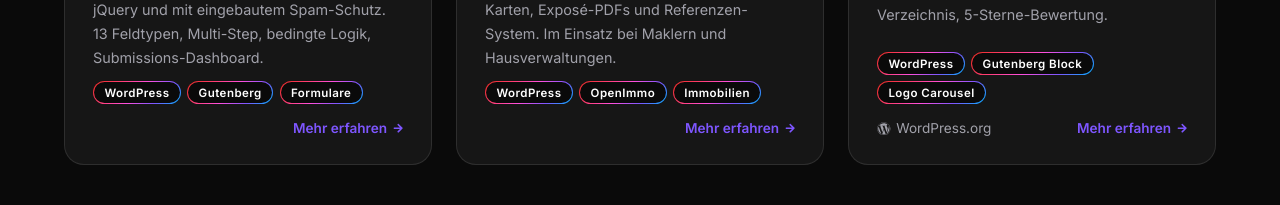
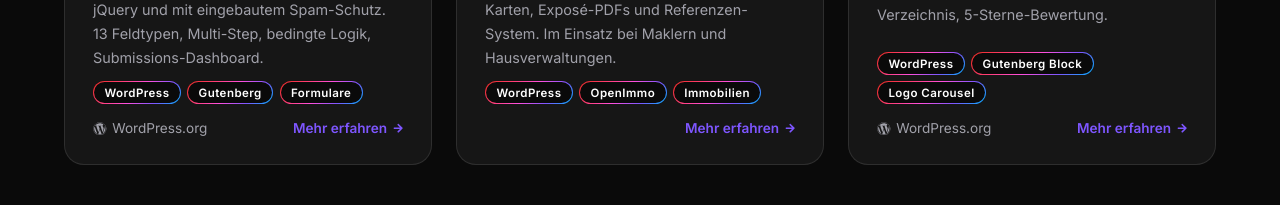
Before and after one commit to dennisbuchwald/dennisbuchwald-de, a Next.js app: page / in a window 1280 px wide. Shown: the part 1920-2125 px from the top of the page. Built offline with nearby package versions, Linux system fonts and the light colour scheme.

Commit message:
fix: add WordPress.org link to Flinkform card

```diff
--- a/components/appsData.js
+++ b/components/appsData.js
@@ -12,7 +12,13 @@ export const apps = [
 			"Block-basiertes Formular-Plugin für WordPress: nativ im Editor, schlank, ohne jQuery und mit eingebautem Spam-Schutz. 13 Feldtypen, Multi-Step, bedingte Logik, Submissions-Dashboard.",
 		badges: ["WordPress.org", "Kostenlos"],
 		tags: ["WordPress", "Gutenberg", "Formulare"],
-		links: [],
+		links: [
+			{
+				label: "WordPress.org",
+				href: "https://wordpress.org/plugins/flinkform/",
+				type: "wordpress",
+			},
+		],
 		schema: {
 			price: "0",
 			category: "Plugin",
```
